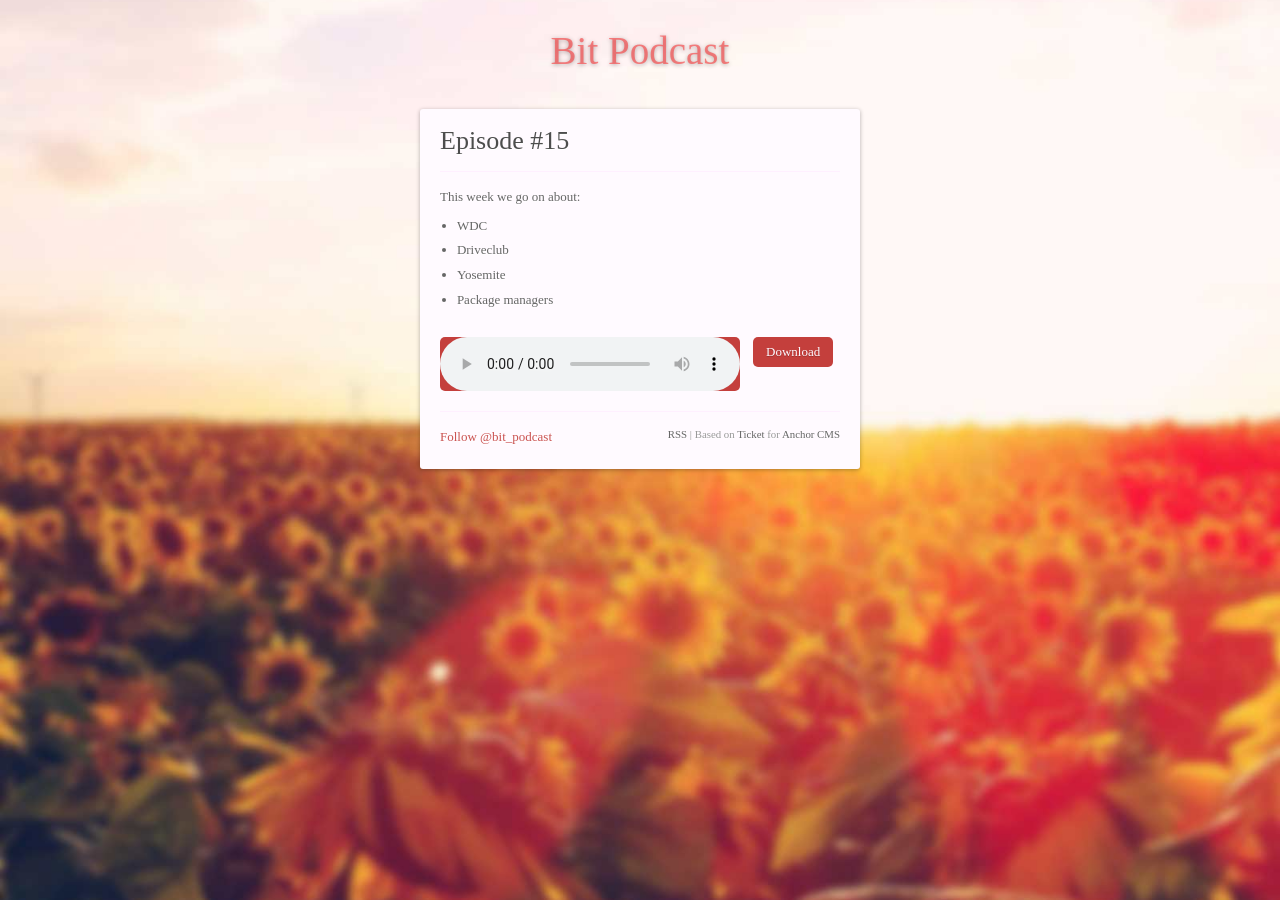
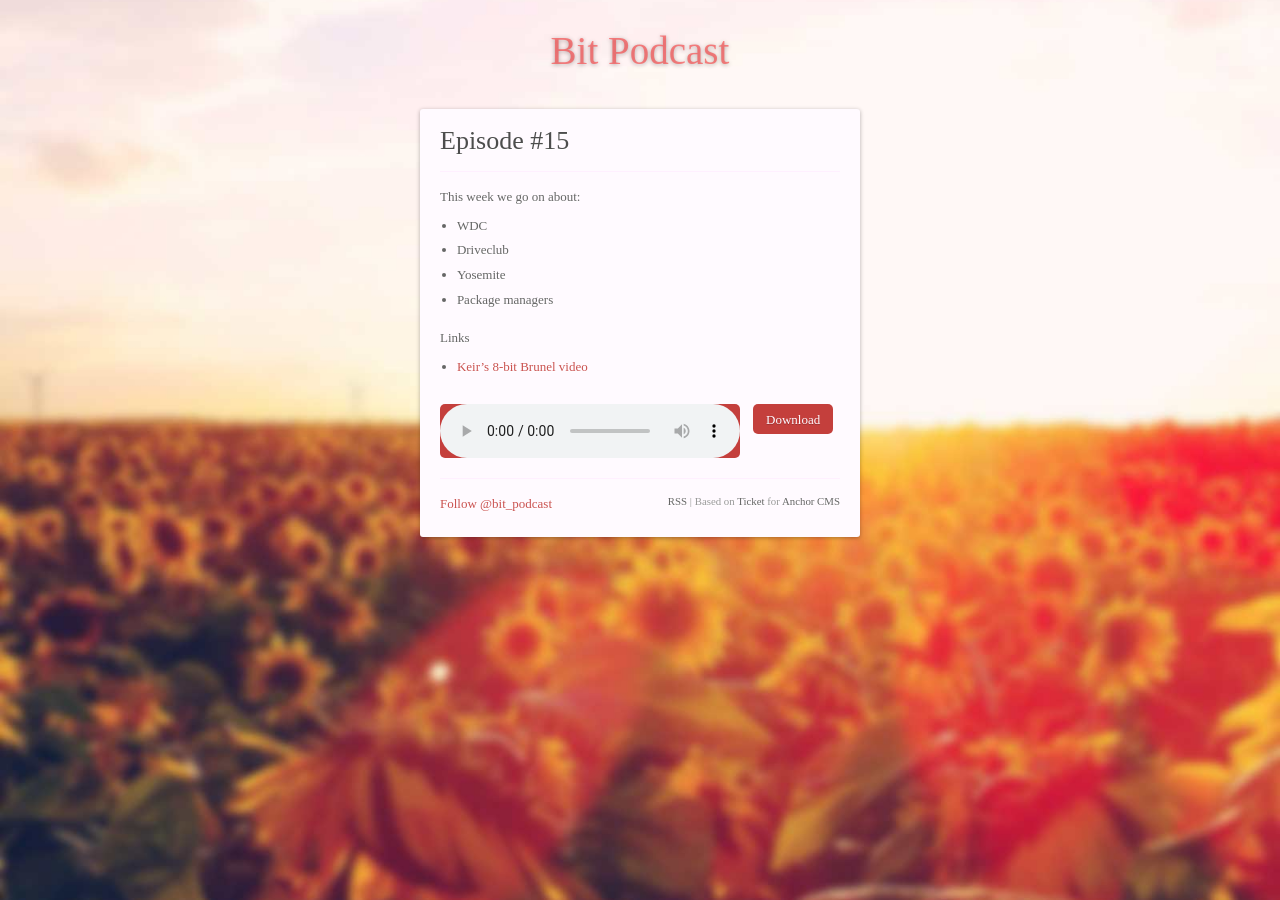
Before and after one commit to benjaminreid/bitpodcast.com, a Jekyll site: the page built from _posts/2014-10-25-episode-15.md, in a window 1280 px wide. Built offline with Jekyll 4.4.1, drawn with Linux system fonts in a browser that asks for light colours; some web fonts are replaced; comment, search, counter and statistics services are not loaded.

Commit message:
Added link to Keir's video

```diff
--- a/_posts/2014-10-25-episode-15.md
+++ b/_posts/2014-10-25-episode-15.md
@@ -12,3 +12,8 @@ This week we go on about:
 * Driveclub
 * Yosemite
 * Package managers
+
+
+__Links__
+
+* [Keir's 8-bit Brunel video](https://www.youtube.com/watch?v=AV4YNfJflmI)
```
